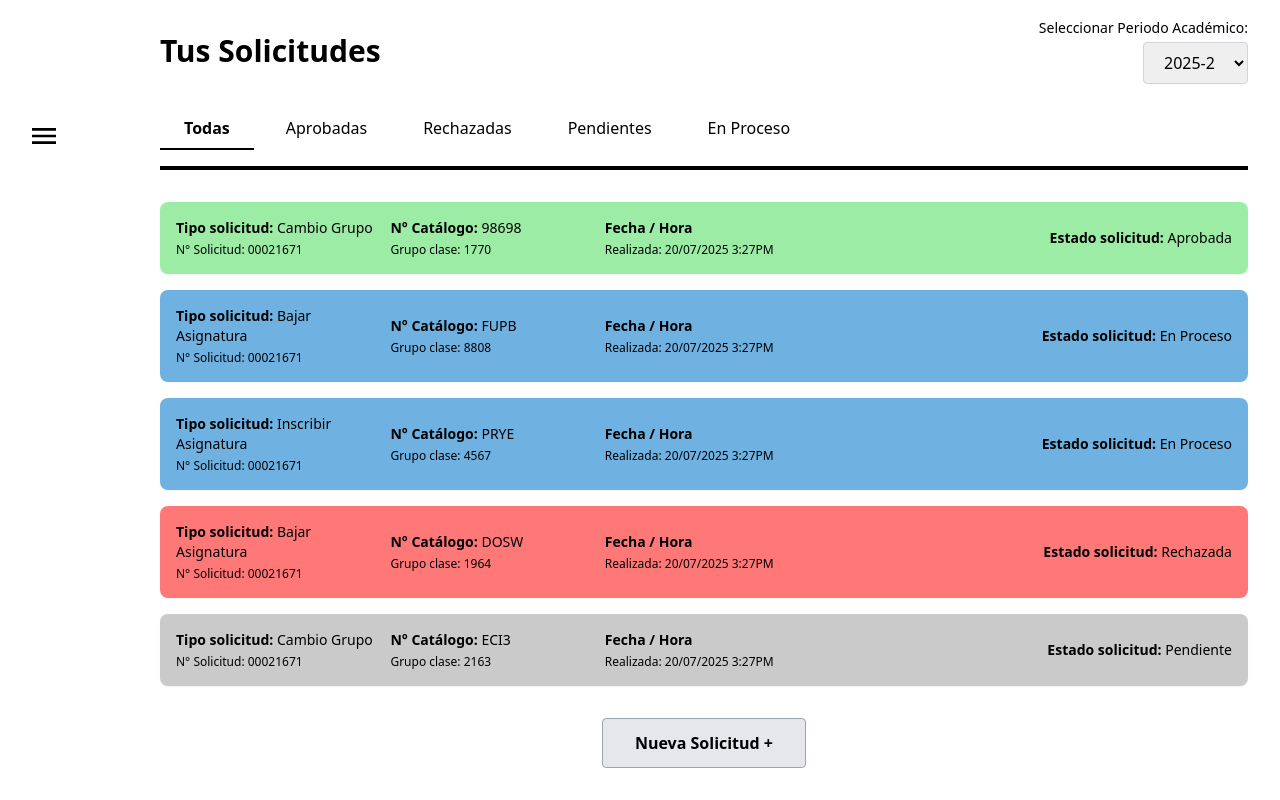
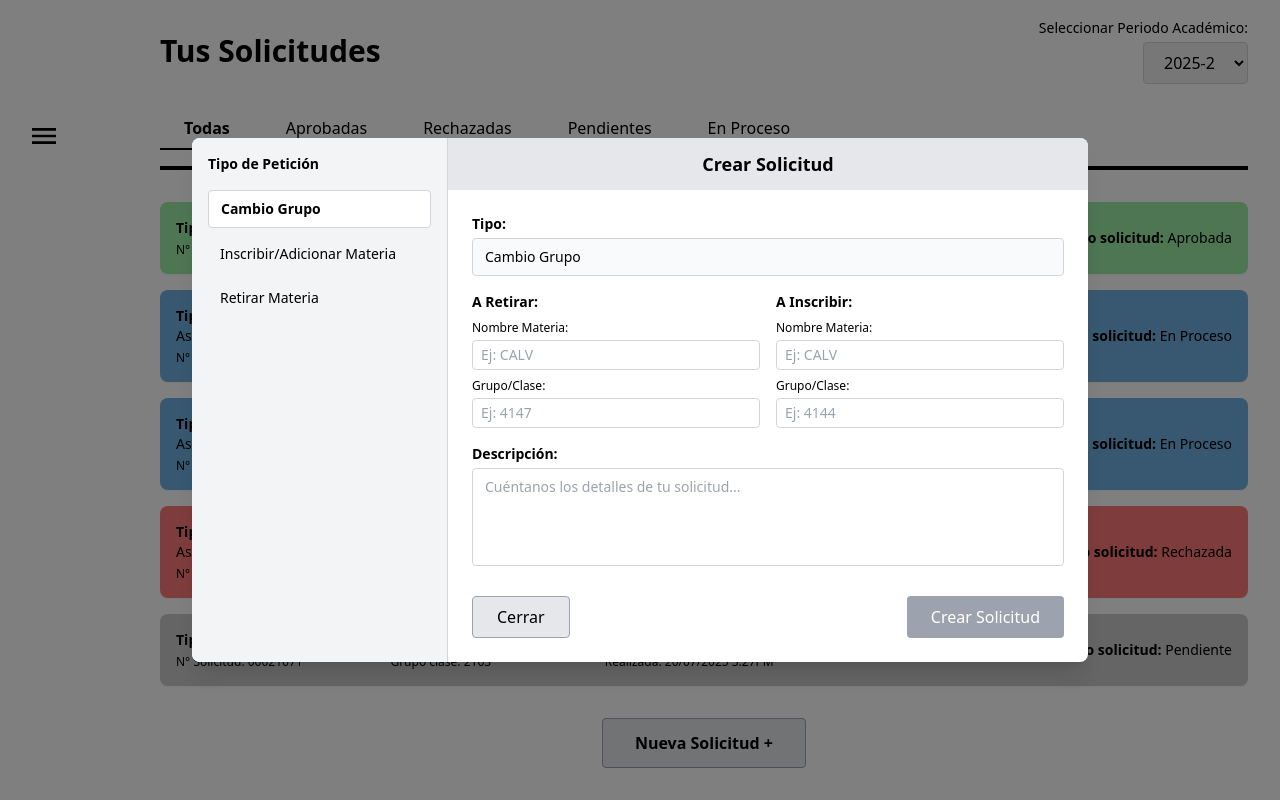
Before and after one commit to Juanseom/Frontend_SIRHA_Romanos_2025-2, a React (Vite) app: page /student/mis-solicitudes in a window 1280 px wide. Both pictures are taken after a click on the button "Nueva Solicitud +". Shown: the part 102-902 px from the top of the page. Built offline with nearby package versions, Linux system fonts and the light colour scheme.

Commit message:
feat: crear el modal de para las nuevas solicitudes

```diff
--- /dev/null
+++ b/src/components/student/CrearSolicitudModal.jsx
@@ -0,0 +1,236 @@
+import { useState } from 'react'
+
+const CrearSolicitudModal = ({ isOpen, onClose, onCreate }) => {
+  const [tipoSeleccionado, setTipoSeleccionado] = useState('Cambio Grupo')
+  const [formData, setFormData] = useState({
+    tipo: 'Cambio Grupo',
+    retirarMateria: '',
+    retirarGrupo: '',
+    inscribirMateria: '',
+    inscribirGrupo: '',
+    descripcion: ''
+  })
+
+  if (!isOpen) return null
+
+  const tiposSolicitud = [
+    'Cambio Grupo',
+    'Inscribir/Adicionar Materia',
+    'Retirar Materia'
+  ]
+
+  const handleTipoClick = (tipo) => {
+    setTipoSeleccionado(tipo)
+    setFormData({ ...formData, tipo })
+  }
+
+  const handleInputChange = (field, value) => {
+    setFormData({ ...formData, [field]: value })
+  }
+
+  const handleCrearSolicitud = () => {
+    // Validación básica
+    if (tipoSeleccionado === 'Cambio Grupo') {
+      if (!formData.retirarMateria || !formData.retirarGrupo ||
+          !formData.inscribirMateria || !formData.inscribirGrupo ||
+          !formData.descripcion) {
+        alert('Por favor completa todos los campos obligatorios')
+        return
+      }
+    } else if (tipoSeleccionado === 'Inscribir/Adicionar Materia') {
+      if (!formData.inscribirMateria || !formData.inscribirGrupo || !formData.descripcion) {
+        alert('Por favor completa todos los campos obligatorios')
+        return
+      }
+    } else if (tipoSeleccionado === 'Retirar Materia') {
+      if (!formData.retirarMateria || !formData.retirarGrupo || !formData.descripcion) {
+        alert('Por favor completa todos los campos obligatorios')
+        return
+      }
+    }
+
+    // Crear objeto de solicitud
+    const nuevaSolicitud = {
+      id: Date.now(),
+      tipo: formData.tipo,
+      numeroSolicitud: `000${Math.floor(Math.random() * 99999)}`,
+      numeroCatalogo: formData.inscribirMateria || formData.retirarMateria || 'N/A',
+      codigoGrupo: formData.inscribirGrupo || formData.retirarGrupo || 'N/A',
+      fechaRealizada: new Date().toLocaleString('es-ES', {
+        day: '2-digit',
+        month: '2-digit',
+        year: 'numeric',
+        hour: '2-digit',
+        minute: '2-digit',
+        hour12: true
+      }).replace(',', ''),
+      estado: 'pendiente',
+      aRetirar: formData.retirarMateria ? {
+        nombreMateria: formData.retirarMateria,
+        grupoClase: formData.retirarGrupo
+      } : null,
+      aInscribir: formData.inscribirMateria ? {
+        nombreMateria: formData.inscribirMateria,
+        grupoClase: formData.inscribirGrupo
+      } : null,
+      descripcion: formData.descripcion,
+      respuesta: ''
+    }
+
+    onCreate(nuevaSolicitud)
+
+    // Limpiar formulario
+    setFormData({
+      tipo: 'Cambio Grupo',
+      retirarMateria: '',
+      retirarGrupo: '',
+      inscribirMateria: '',
+      inscribirGrupo: '',
+      descripcion: ''
+    })
+
+    onClose()
+  }
+
+  const mostrarRetirar = tipoSeleccionado === 'Cambio Grupo' || tipoSeleccionado === 'Retirar Materia'
+  const mostrarInscribir = tipoSeleccionado === 'Cambio Grupo' || tipoSeleccionado === 'Inscribir/Adicionar Materia'
+
+  return (
+    <div className="fixed inset-0 bg-black bg-opacity-50 flex items-center justify-center z-50 p-4">
+      <div className="bg-white rounded-lg w-full max-w-4xl flex overflow-hidden shadow-xl">
+        {/* Menú lateral */}
+        <div className="w-64 bg-gray-100 p-4 border-r border-gray-300">
+          <h3 className="font-bold text-sm mb-4 text-black-600">Tipo de Petición</h3>
+          <div className="space-y-2">
+            {tiposSolicitud.map(tipo => (
+              <button
+                key={tipo}
+                onClick={() => handleTipoClick(tipo)}
+                className={`w-full text-left px-3 py-2 text-sm rounded transition-colors ${
+                  tipoSeleccionado === tipo
+                    ? 'bg-white border border-gray-300 font-semibold'
+                    : 'hover:bg-gray-200'
+                }`}
+              >
+                {tipo}
+              </button>
+            ))}
+          </div>
+        </div>
+
+        {/* Formulario principal */}
+        <div className="flex-1 p-6">
+          {/* Header */}
+          <div className="bg-gray-200 px-4 py-3 -mx-6 -mt-6 mb-6">
+            <h2 className="text-lg font-bold text-center">Crear Solicitud</h2>
+          </div>
+
+          {/* Campos del formulario */}
+          <div className="space-y-4">
+            {/* Tipo */}
+            <div>
+              <label className="block text-sm font-semibold mb-1">Tipo:</label>
+              <input
+                type="text"
+                value={tipoSeleccionado}
+                readOnly
+                className="w-full border border-gray-300 rounded px-3 py-2 bg-gray-50 text-sm"
+              />
+            </div>
+
+            {/* Grid de A Retirar y A Inscribir */}
+            <div className="grid grid-cols-2 gap-4">
+              {/* A Retirar */}
+              {mostrarRetirar && (
+                <div>
+                  <p className="font-semibold text-sm mb-2">A Retirar:</p>
+                  <div className="space-y-2">
+                    <div>
+                      <label className="block text-xs mb-1">Nombre Materia:</label>
+                      <input
+                        type="text"
+                        value={formData.retirarMateria}
+                        onChange={(e) => handleInputChange('retirarMateria', e.target.value)}
+                        placeholder="Ej: CALV"
+                        className="w-full border border-gray-300 rounded px-2 py-1 text-sm"
+                      />
+                    </div>
+                    <div>
+                      <label className="block text-xs mb-1">Grupo/Clase:</label>
+                      <input
+                        type="text"
+                        value={formData.retirarGrupo}
+                        onChange={(e) => handleInputChange('retirarGrupo', e.target.value)}
+                        placeholder="Ej: 4147"
+                        className="w-full border border-gray-300 rounded px-2 py-1 text-sm"
+                      />
+                    </div>
+                  </div>
+                </div>
+              )}
+
+              {/* A Inscribir */}
+              {mostrarInscribir && (
+                <div>
+                  <p className="font-semibold text-sm mb-2">A Inscribir:</p>
+                  <div className="space-y-2">
+                    <div>
+                      <label className="block text-xs mb-1">Nombre Materia:</label>
+                      <input
+                        type="text"
+                        value={formData.inscribirMateria}
+                        onChange={(e) => handleInputChange('inscribirMateria', e.target.value)}
+                        placeholder="Ej: CALV"
+                        className="w-full border border-gray-300 rounded px-2 py-1 text-sm"
+                      />
+                    </div>
+                    <div>
+                      <label className="block text-xs mb-1">Grupo/Clase:</label>
+                      <input
+                        type="text"
+                        value={formData.inscribirGrupo}
+                        onChange={(e) => handleInputChange('inscribirGrupo', e.target.value)}
+                        placeholder="Ej: 4144"
+                        className="w-full border border-gray-300 rounded px-2 py-1 text-sm"
+                      />
+                    </div>
+                  </div>
+                </div>
+              )}
+            </div>
+
+            {/* Descripción */}
+            <div>
+              <label className="block text-sm font-semibold mb-1">Descripción:</label>
+              <textarea
+                value={formData.descripcion}
+                onChange={(e) => handleInputChange('descripcion', e.target.value)}
+                placeholder="Cuéntanos los detalles de tu solicitud..."
+                className="w-full border border-gray-300 rounded px-3 py-2 text-sm resize-none"
+                rows="4"
+              />
+            </div>
+          </div>
+
+          {/* Botones */}
+          <div className="flex justify-between mt-6">
+            <button
+              onClick={onClose}
+              className="px-6 py-2 bg-gray-200 border border-gray-400 rounded hover:bg-gray-300 transition-colors"
+            >
+              Cerrar
+            </button>
+            <button
+              onClick={handleCrearSolicitud}
+              className="px-6 py-2 bg-gray-400 text-white rounded hover:bg-gray-500 transition-colors"
+            >
+              Crear Solicitud
+            </button>
+          </div>
+        </div>
+      </div>
+    </div>
+  )
+}
+
+export default CrearSolicitudModal
--- a/src/routes/student/MisSolicitudes.jsx
+++ b/src/routes/student/MisSolicitudes.jsx
@@ -2,16 +2,18 @@ import { useState } from 'react'
 import Layout from '../../components/common/Layout'
 import SolicitudCard from '../../components/student/SolicitudCard'
 import SolicitudDetalleModal from '../../components/student/SolicitudDetalleModal'
+import CrearSolicitudModal from '../../components/student/CrearSolicitudModal'
 
 const MisSolicitudes = () => {
   const [activeTab, setActiveTab] = useState('todas')
   const [periodoSeleccionado, setPeriodoSeleccionado] = useState('2025-2')
   const [selectedSolicitud, setSelectedSolicitud] = useState(null)
   const [isModalOpen, setIsModalOpen] = useState(false)
+  const [isCrearModalOpen, setIsCrearModalOpen] = useState(false)
 
   // Datos de ejemplo (vendrán del backend)
   // Datos de ejemplo (vendrán del backend)
-const solicitudes = [
+const [solicitudes, setSolicitudes] = useState([
   {
     id: 1,
     tipo: 'Cambio Grupo',
@@ -98,7 +100,7 @@ const solicitudes = [
     descripcion: 'No se qué escribir, pero aquí irá la excusa de por qué la quiere cambiar o eso.',
     respuesta: ''
   }
-]
+])
 
   // Filtrar según la pestaña activa
   const solicitudesFiltradas = solicitudes.filter(sol => {
@@ -116,9 +118,13 @@ const solicitudes = [
   }
 
   const handleNuevaSolicitud = () => {
-    alert('Funcionalidad de nueva solicitud - Por implementar')
-    // navigate('/student/nueva-solicitud')
-  }
+  setIsCrearModalOpen(true)
+    }
+
+    const handleCrearSolicitud = (nuevaSolicitud) => {
+    setSolicitudes([nuevaSolicitud, ...solicitudes])
+    alert('Solicitud creada exitosamente')
+    }
 
   const tabs = [
     { id: 'todas', label: 'Todas' },
@@ -204,6 +210,12 @@ const solicitudes = [
         onClose={() => setIsModalOpen(false)}
         solicitud={selectedSolicitud}
       />
+      {/* Modal de crear solicitud - NUEVO */}
+      <CrearSolicitudModal
+        isOpen={isCrearModalOpen}
+        onClose={() => setIsCrearModalOpen(false)}
+        onCreate={handleCrearSolicitud}
+      />
     </Layout>
   )
 }
```
